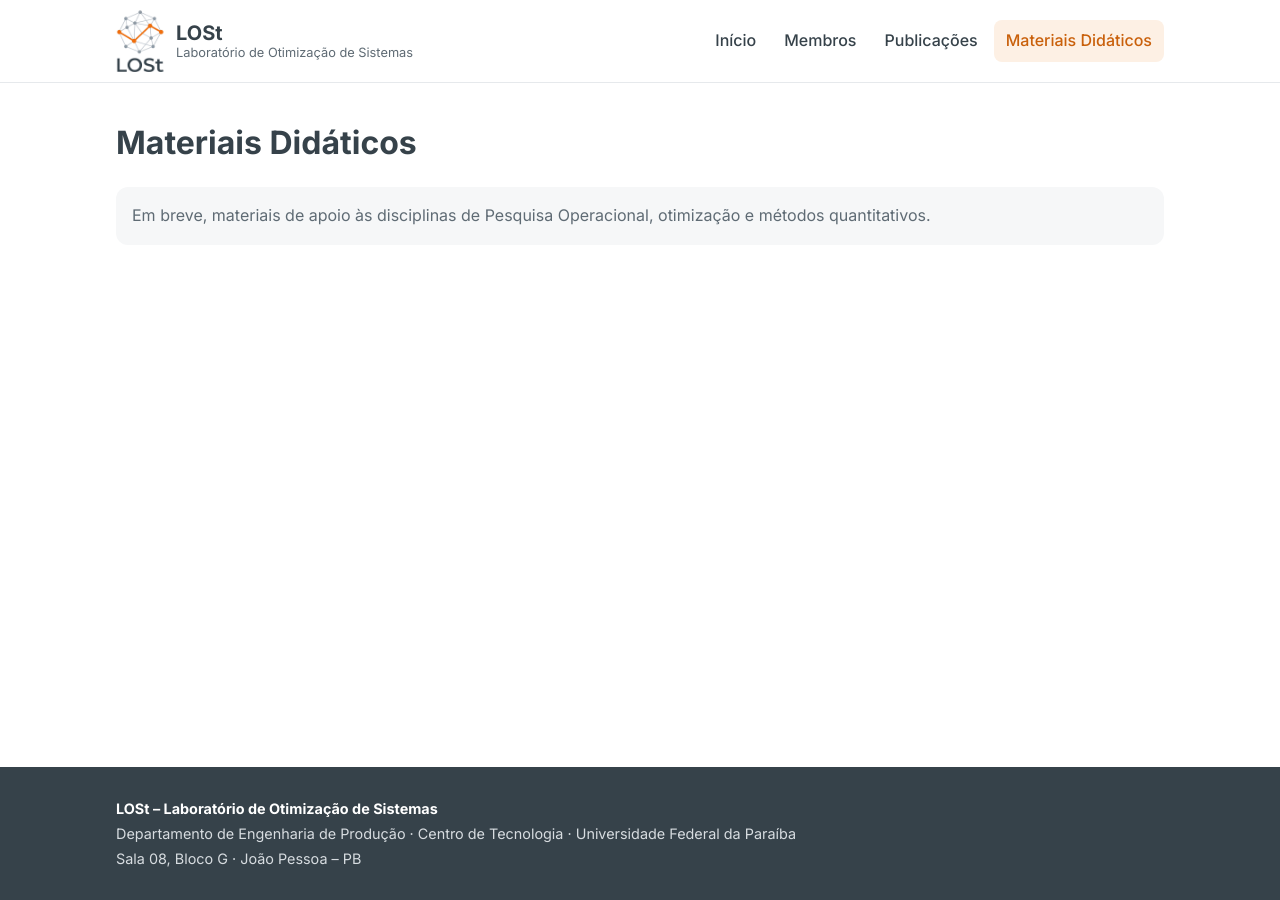
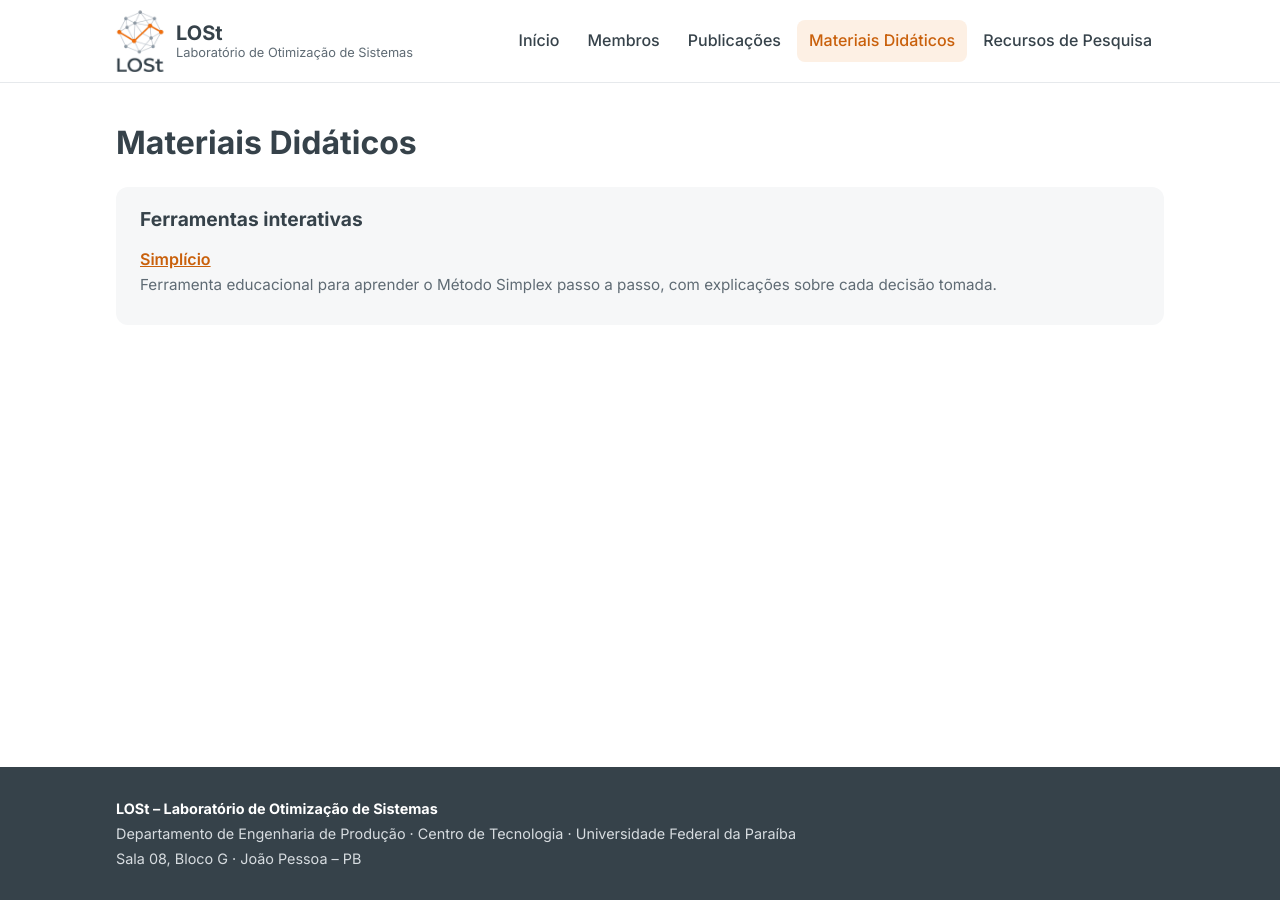
Before and after one commit to lost-ufpb/lost-ufpb.github.io, a Jekyll site: the page built from materiais.html, in a window 1280 px wide. Built offline with Jekyll 4.4.1, drawn with Linux system fonts in a browser that asks for light colours.

Commit message:
Adiciona publicações do Hugo, fotos, egresso e página de Recursos
- 7 publicações novas do Hugo Kramer no BibTeX (com DOI quando disponível)
- Fotos de Hugo Kramer e Luciano Costa
- Marcus Vinícius Beltrão como egresso
- Link para o Simplício em Materiais Didáticos
- Nova aba Recursos de Pesquisa (_data/recursos.yml)

Co-Authored-By: Claude Opus 5.5 <noreply@anthropic.com>

```diff
--- a/_data/materiais.yml
+++ b/_data/materiais.yml
@@ -1,10 +1,19 @@
-# Materiais didáticos. Descomente e adapte o exemplo abaixo.
-# Arquivos (PDFs, slides) podem ficar em assets/materiais/.
-#
+# Materiais didáticos, organizados em grupos.
+# Cada item: title, url e description (opcional).
+# Arquivos (PDFs, slides) podem ficar em assets/materiais/ e ser referenciados
+# como /assets/materiais/arquivo.pdf.
+
+- title: Ferramentas interativas
+  items:
+    - title: Simplício
+      url: https://simplicio-bonbon-8c310.netlify.app/
+      description: >-
+        Ferramenta educacional para aprender o Método Simplex passo a passo,
+        com explicações sobre cada decisão tomada.
+
+# Exemplo de outro grupo:
 # - title: Pesquisa Operacional I
 #   description: Notas de aula e listas de exercícios.
 #   items:
 #     - title: Notas de aula – Programação Linear
 #       url: /assets/materiais/po1-notas.pdf
-#     - title: Lista de exercícios 1
-#       url: /assets/materiais/po1-lista1.pdf
--- a/_data/navigation.yml
+++ b/_data/navigation.yml
@@ -7,3 +7,5 @@
   url: /publicacoes/
 - title: Materiais Didáticos
   url: /materiais/
+- title: Recursos de Pesquisa
+  url: /recursos/
--- /dev/null
+++ b/_includes/link-list.html
@@ -0,0 +1,28 @@
+{% comment %}
+  Lista de links agrupados. Uso:
+  {% include link-list.html data=site.data.materiais empty="Mensagem quando vazio" %}
+  Cada grupo: title, description (opcional), items: [{title, url, description}]
+{% endcomment %}
+{% assign groups = include.data %}
+{% if groups and groups.size > 0 %}
+  {% for g in groups %}
+  <section class="material">
+    <h2>{{ g.title }}</h2>
+    {% if g.description %}<p>{{ g.description }}</p>{% endif %}
+    {% if g.items %}
+    <ul class="link-items">
+      {% for it in g.items %}
+      {% assign external = false %}
+      {% if it.url contains '://' %}{% assign external = true %}{% endif %}
+      <li>
+        <a href="{{ it.url | relative_url }}"{% if external %} target="_blank" rel="noopener"{% endif %}>{{ it.title }}</a>
+        {% if it.description %}<span class="link-desc">{{ it.description }}</span>{% endif %}
+      </li>
+      {% endfor %}
+    </ul>
+    {% endif %}
+  </section>
+  {% endfor %}
+{% else %}
+  <p class="notice">{{ include.empty }}</p>
+{% endif %}
--- a/assets/css/style.css
+++ b/assets/css/style.css
@@ -172,6 +172,7 @@ h1, h2, h3 { color: var(--slate); line-height: 1.25; }
   height: 150px;
   max-width: 100%;
   object-fit: cover;
+  object-position: 50% 25%;
   border-radius: 50%;
   border: 3px solid var(--grey-light);
   display: block;
@@ -223,3 +224,8 @@ h1, h2, h3 { color: var(--slate); line-height: 1.25; }
 /* ---------- Materiais ---------- */
 .material { background: var(--bg-soft); border-radius: var(--radius); padding: 20px 24px; margin-bottom: 20px; }
 .material h2 { margin: 0 0 8px; font-size: 1.2rem; }
+.link-items { list-style: none; padding: 0; margin: 0; }
+.link-items li { padding: 8px 0; }
+.link-items a { font-weight: 600; }
+.link-desc { display: block; color: var(--muted); font-size: .95rem; }
+.intro { color: var(--muted); max-width: 720px; margin-bottom: 24px; }
--- a/materiais.html
+++ b/materiais.html
@@ -3,20 +3,4 @@ layout: default
 title: Materiais Didáticos
 permalink: /materiais/
 ---
-{% if site.data.materiais and site.data.materiais.size > 0 %}
-  {% for m in site.data.materiais %}
-  <section class="material">
-    <h2>{{ m.title }}</h2>
-    {% if m.description %}<p>{{ m.description }}</p>{% endif %}
-    {% if m.items %}
-    <ul>
-      {% for it in m.items %}
-      <li><a href="{{ it.url | relative_url }}">{{ it.title }}</a></li>
-      {% endfor %}
-    </ul>
-    {% endif %}
-  </section>
-  {% endfor %}
-{% else %}
-  <p class="notice">Em breve, materiais de apoio às disciplinas de Pesquisa Operacional, otimização e métodos quantitativos.</p>
-{% endif %}
+{% include link-list.html data=site.data.materiais empty="Em breve, materiais de apoio às disciplinas de Pesquisa Operacional, otimização e métodos quantitativos." %}
```
Also changed, not shown: _data/members.yml (+10 -6 lines), _data/recursos.yml (added, +14 -0 lines), assets/bib/publications.bib (+74 -0 lines), recursos.html (added, +8 -0 lines), assets/img/membros/hugo-kramer.png (added), assets/img/membros/luciano-costa.jpg (added).
